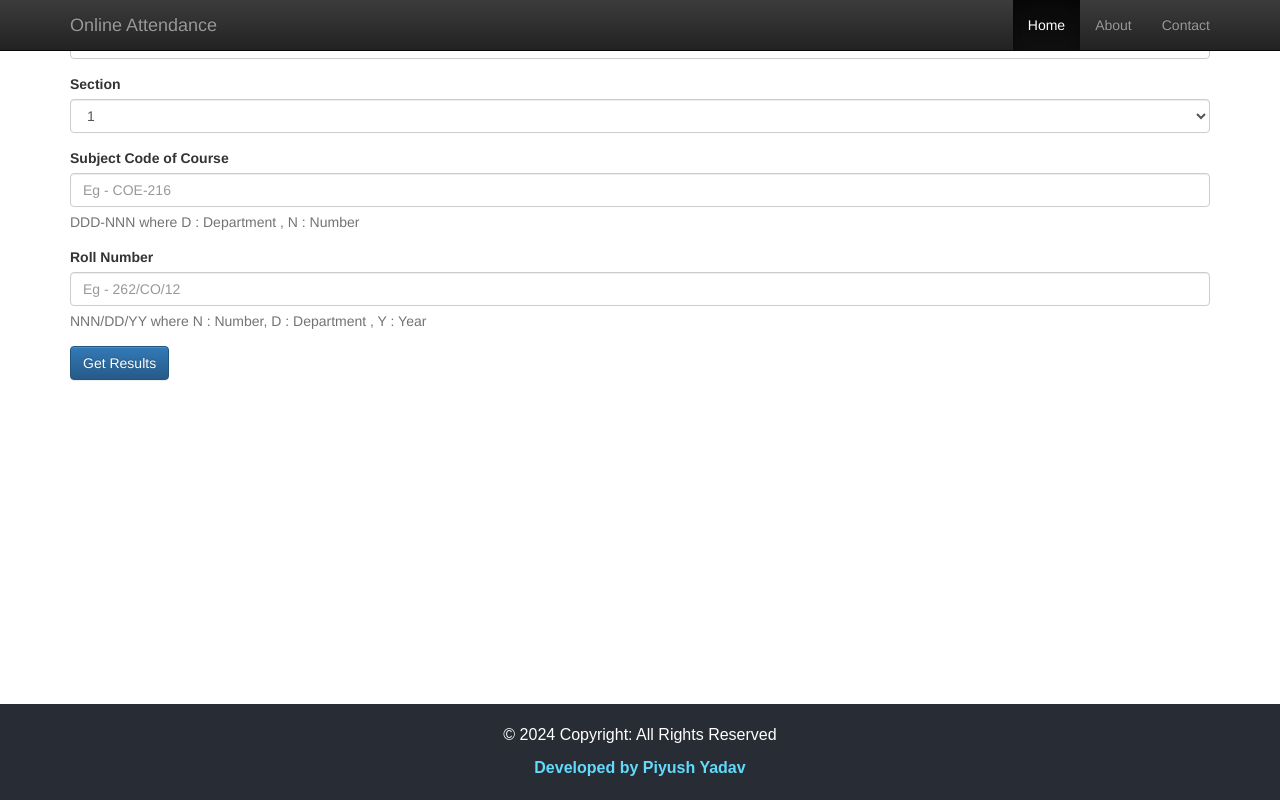
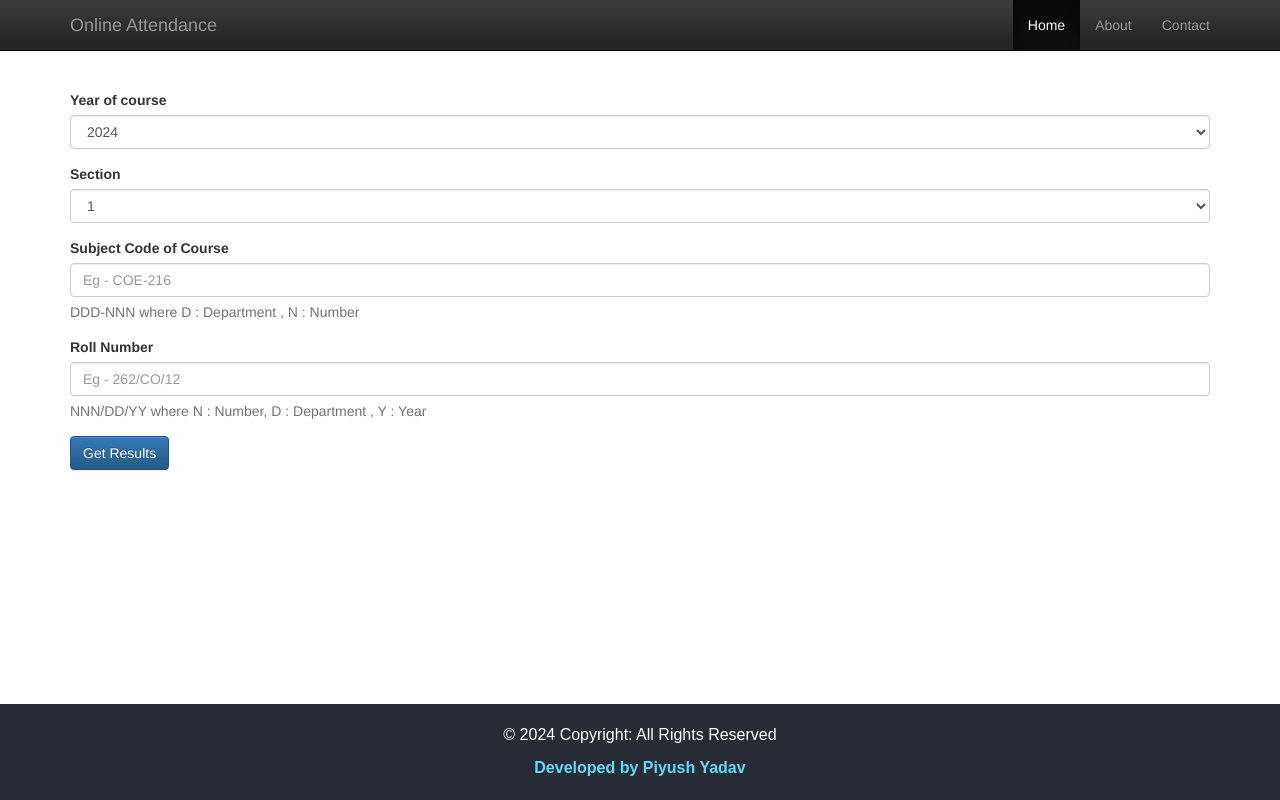
Before and after one commit to Piyush73-dba/attendance-system, a PHP site: page /student.php in a window 1280 px wide. Run offline with PHP 8.4, Linux system fonts and the light colour scheme; some libraries are stand-ins or nearby versions.

Commit message:
form fix

```diff
--- a/student.php
+++ b/student.php
@@ -24,7 +24,9 @@
       margin: 0; /* Remove default body margin */
     }
     main {
-      flex: 1; /* Pushes the footer to the bottom */
+      flex: 1;
+      margin-top: 70px; /* Space for the fixed navbar */
+      padding: 20px; /* Add padding for form visibility */
     }
     footer {
       background-color: #282c34;
```
